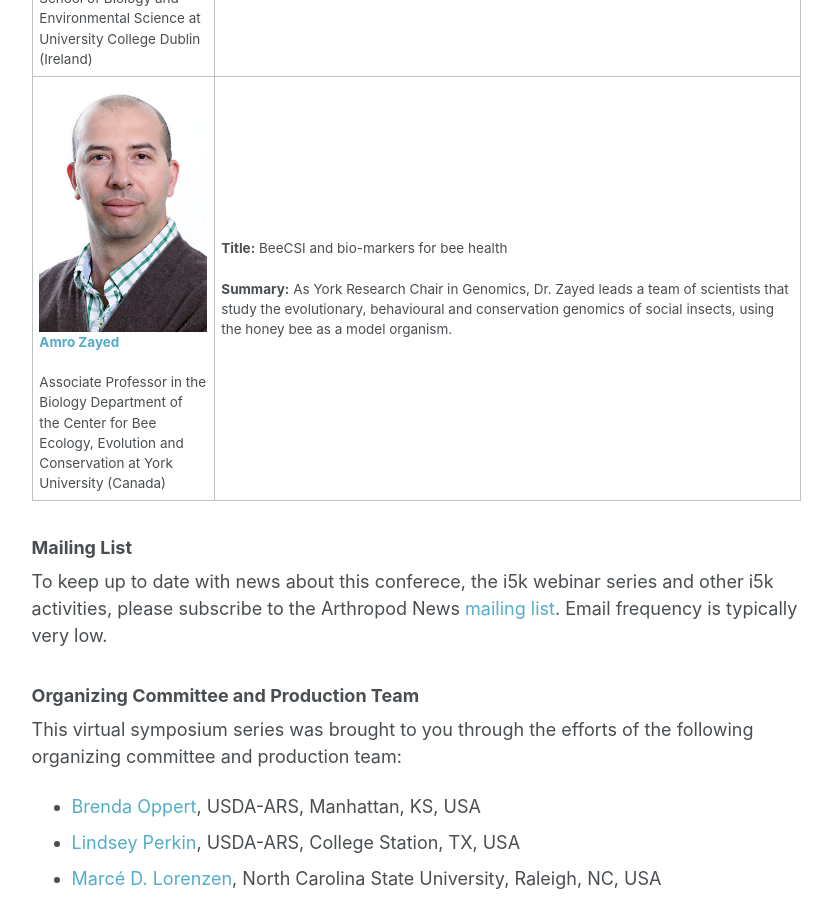
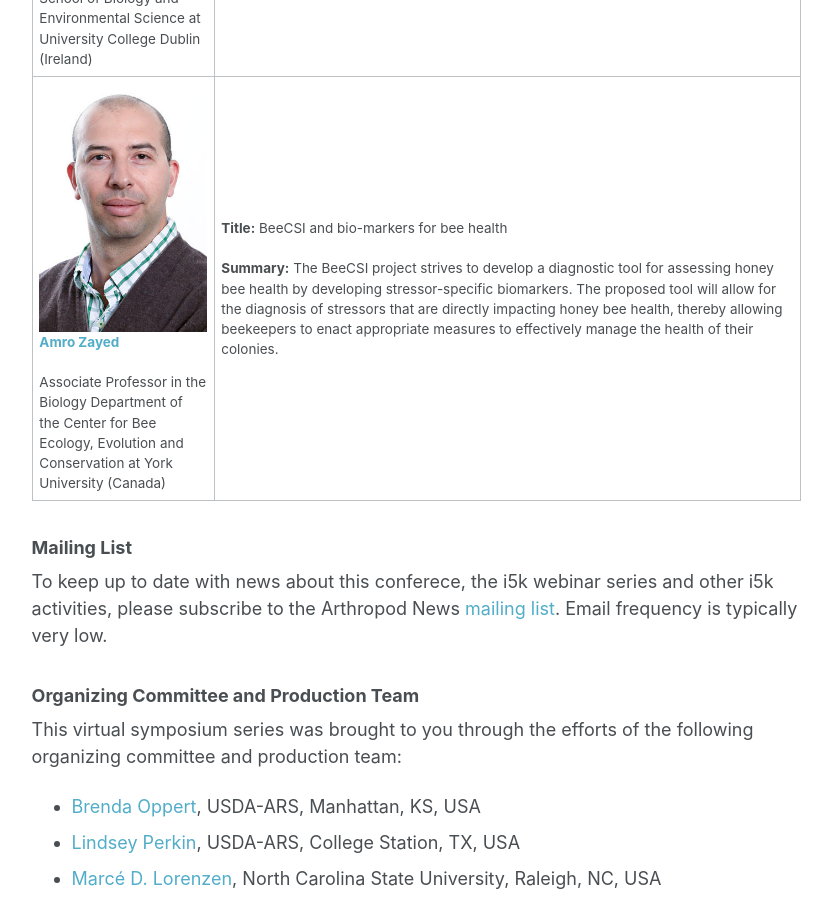
Before and after one commit to i5k/i5k.github.io, a Jekyll site: the page built from _pages/agsx2021.md, in a window 1280 px wide and 900 px high, scrolled down 6304 px. Shown: the whole window, without its empty margins (250-1082 px from the left). Built offline with Jekyll 4.4.1, drawn with Linux system fonts in a browser that asks for light colours.

Commit message:
Update talk summary and invite link

```diff
--- a/_pages/agsx2021.md
+++ b/_pages/agsx2021.md
@@ -34,7 +34,7 @@ Sessions are being recorded and videos are posted within a week of when the sess
 ### **Registration**
 Participants are directed to register for one or all symposia sections free of charge using [**this form**](https://tinyurl.com/yyoqruyb).  Additional information on presentations and Zoom connections for each session will be announced via a registration email list.
 
-Additionally, those interested in continuing the discussions from these sessions or engaging more broadly with the i5k community are welcome to join the Arthropod Genomics Community Slack Workspace using [**this link**](https://join.slack.com/t/artgen/shared_invite/zt-m1vevfbp-kq_0uXl5q8FGO1iiSDaZFw).
+Additionally, those interested in continuing the discussions from these sessions or engaging more broadly with the i5k community are welcome to join the Arthropod Genomics Community Slack Workspace using [**this link**](https://join.slack.com/t/artgen/shared_invite/zt-oteofof4-PZl3qTCmtiPEDLnMzf4zFw).
 
 
 <a name="schedule"></a>
@@ -84,7 +84,7 @@ Organized and moderated by Drs. Sonia Eynard & Alain Vignal, INRAE, Castanet Tol
 | ---- | ----- |
 | <img src="/images/AGSX_speaker_Matthew_Webster.jpg"/> __[Matthew Webster](https://katalog.uu.se/profile/?id=N1-581)__ <br><br>Professor in the Department of Medical Biochemistry and Microbiology at Uppsala University (Sweden) |<br>__Title:__ Causes and consequences of extreme recombination rate in honeybees<br><br>__Summary:__ One of the most striking features of the genetics of honeybees is an exceedingly high rate of meiotic recombination, which is around 20 times higher than most other animals. Extreme recombination rates are also observed in other social insects but not in related solitary species. Although a number of theories have been proposed, the evolutionary explanation for these elevated recombination rates is unclear. High recombination rates also have important implications for molecular evolution and interpretation of genomic data in honeybees. Here I will discuss studies of the evolution of recombination in bees using both direct inference of crossover events in haploid drones and statistical inference based on patterns of linkage disequilibrium.<br><br>|
 | <img src="/images/AGSX_speaker_Julia_Jones.png"/> __[Julia Jones](https://people.ucd.ie/julia.jones)__ <br><br>Assistant Professor in the School of Biology and Environmental Science at University College Dublin (Ireland) |<br>__Title:__ Investigating the evolution and maintenance of complex societies: from fanning bees to SNP chip development<br><br>__Summary:__ Effective division of labour among individuals in a honey bee colony is important for colony success, and genetic diversity is thought to be key to a colony’s ability to respond appropriately to the environment. Here I aim to highlight some of the different approaches we have used to help unravel the genomic mechanisms involved in the evolution and maintenance of sociality and division of labour.<br><br>|
-| <img src="/images/AGSX_speaker_Amro_Zayed.png"/> __[Amro Zayed](https://biology.gradstudies.yorku.ca/faculty/a-zayed/)__ <br><br>Associate Professor in the Biology Department of the Center for Bee Ecology, Evolution and Conservation at York University (Canada) |<br>__Title:__ BeeCSI and bio-markers for bee health<br><br>__Summary:__ As York Research Chair in Genomics, Dr. Zayed leads a team of scientists that study the evolutionary, behavioural and conservation genomics of social insects, using the honey bee as a model organism.<br><br>|
+| <img src="/images/AGSX_speaker_Amro_Zayed.png"/> __[Amro Zayed](https://biology.gradstudies.yorku.ca/faculty/a-zayed/)__ <br><br>Associate Professor in the Biology Department of the Center for Bee Ecology, Evolution and Conservation at York University (Canada) |<br>__Title:__ BeeCSI and bio-markers for bee health<br><br>__Summary:__ The BeeCSI project strives to develop a diagnostic tool for assessing honey bee health by developing stressor-specific biomarkers. The proposed tool will allow for the diagnosis of stressors that are directly impacting honey bee health, thereby allowing beekeepers to enact appropriate measures to effectively manage the health of their colonies.<br><br>|
 
 
 <a name="mailing_list"></a>
```
